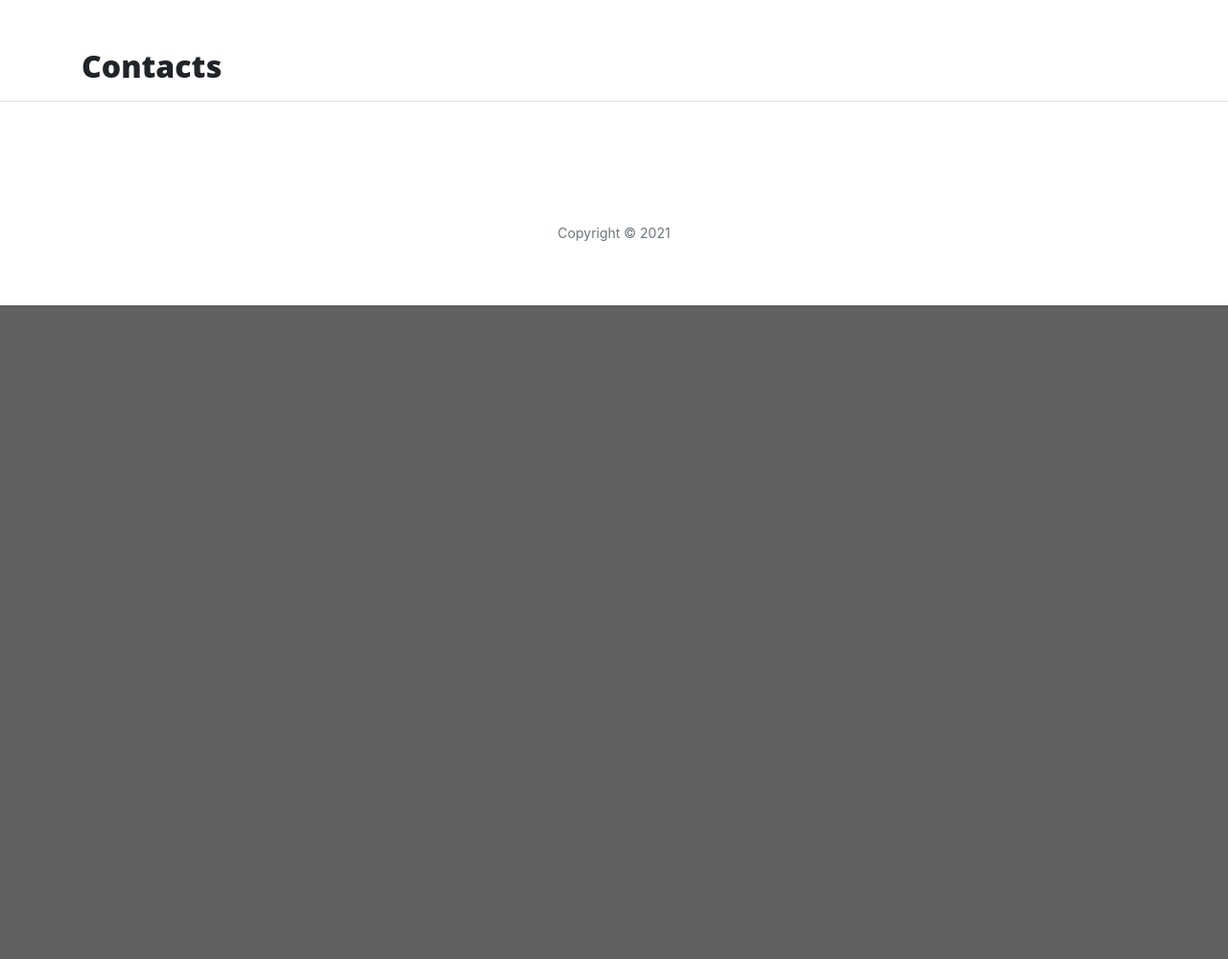
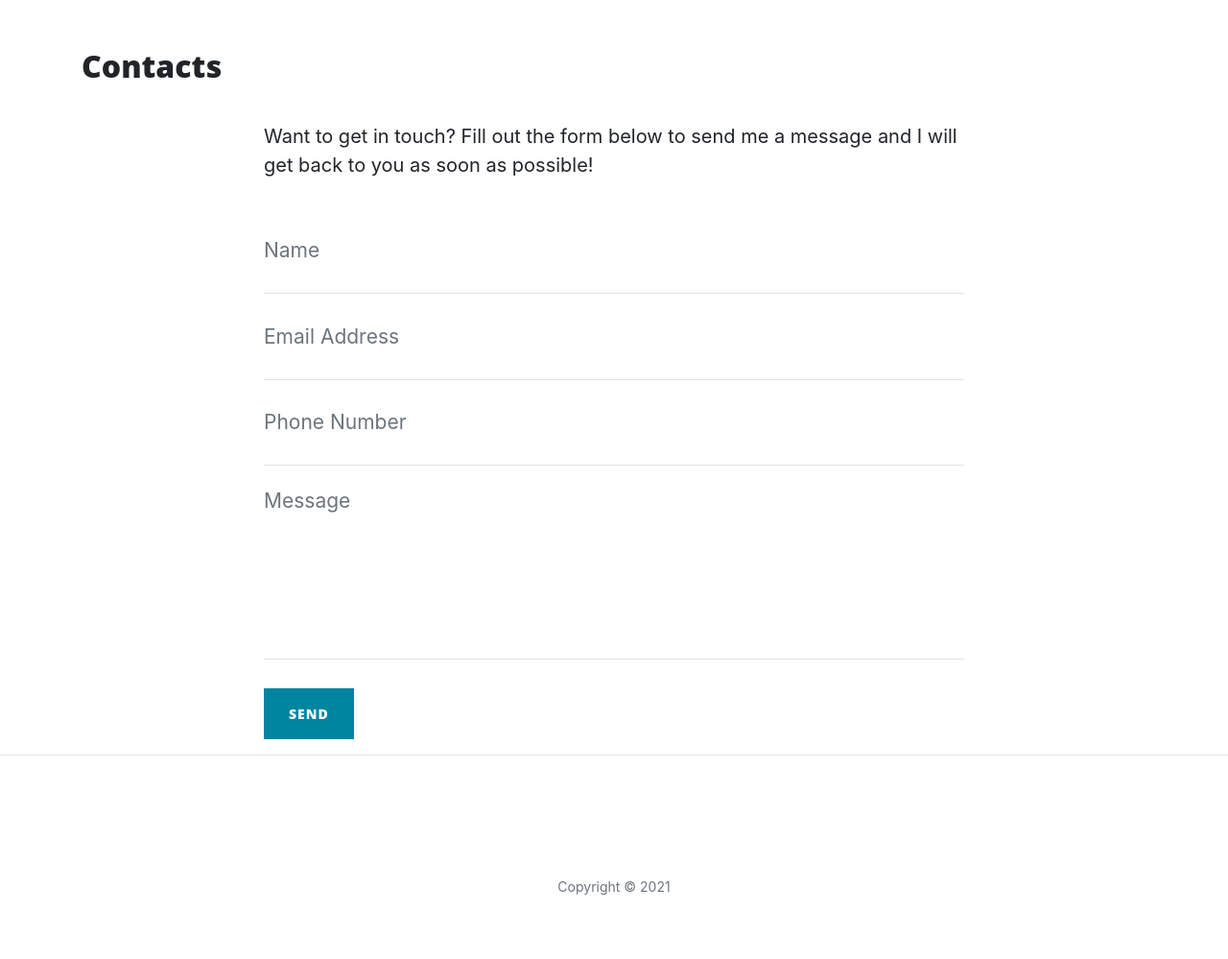
Before and after one commit to IgnazioSotgiu/thorin-flask-app, a Flask app: page /contacts in a window 1280 px wide. Shown: the part 628-1627 px from the top of the page at 96% size. Before the commit the page ends 946 px from the top, so only its background shows below. Run offline with Flask 2, Linux system fonts and the light colour scheme; some libraries are stand-ins or nearby versions.

Commit message:
added form to contact.html

```diff
--- a/run.py
+++ b/run.py
@@ -1,7 +1,7 @@
 import os
 import json
 
-from flask import Flask, render_template
+from flask import Flask, render_template, request
 
 
 app = Flask(__name__)
@@ -21,8 +21,22 @@ def about():
     return render_template("about.html", page_title="About", company=data)
 
 
-@app.route("/contacts")
+@app.route("/about/<member_name>")
+def about_member(member_name):
+    member = {}
+    with open("data/company.json", "r") as json_data:
+        data = json.load(json_data)
+        for obj in data:
+            if obj["url"] == member_name:
+                member = obj
+    return render_template("member.html", member=member)
+
+
+
+@app.route("/contacts", methods=["GET", "POST"])
 def contacts():
+    if request.method == "POST":
+        print(request.form)
     return render_template("contacts.html", page_title="Contacts")
 
 
--- a/templates/about.html
+++ b/templates/about.html
@@ -13,7 +13,7 @@
         <div class="row featurette">
             {%  if loop.index % 2 != 0 %}
                 <div class="col-md-7">
-                    <h3>{{loop.index}}.{{member.name}}</h3>
+                    <h3><a href="/about/{{ member.url }}">{{loop.index}}.{{member.name}}</a></h3>
                     <p>
                         {{member.description}}
                     </p>
@@ -26,7 +26,7 @@
                     <img src='{{member.image_source}}' alt='{{member.name}}' class="featurette-image image-responsive">
                 </div>
                 <div class="col-md-7">
-                    <h3>{{loop.index}}.{{member.name}}</h3>
+                    <h3><a href="/about/{{ member.url }}">{{loop.index}}.{{member.name}}</a></h3>
                     <p>
                         {{member.description}}
                     </p>
--- a/templates/contacts.html
+++ b/templates/contacts.html
@@ -2,4 +2,48 @@
 {% block content %}
     <h2>{{ page_title }}</h2>
 
+    <div class="row">
+        <div class="col-lg-8 col-md-10 mx-auto">
+            <p>Want to get in touch? Fill out the form below to send me a message and I will get back to you as soon as
+                possible!</p>
+            <form method="POST" id="contactForm" name="sentMessage" novalidate>
+                <div class="control-group">
+                    <div class="form-group floating-label-form-group controls">
+                        <label>Name</label>
+                        <input class="form-control" id="name" name="name" type="text" placeholder="Name" required
+                            data-validation-required-message="Please enter your name." />
+                        <p class="help-block text-danger"></p>
+                    </div>
+                </div>
+                <div class="control-group">
+                    <div class="form-group floating-label-form-group controls">
+                        <label>Email Address</label>
+                        <input class="form-control" id="email" name="email" type="email" placeholder="Email Address" required
+                            data-validation-required-message="Please enter your email address." />
+                        <p class="help-block text-danger"></p>
+                    </div>
+                </div>
+                <div class="control-group">
+                    <div class="form-group col-xs-12 floating-label-form-group controls">
+                        <label>Phone Number</label>
+                        <input class="form-control" id="phone" name="phone" type="tel" placeholder="Phone Number" required
+                            data-validation-required-message="Please enter your phone number." />
+                        <p class="help-block text-danger"></p>
+                    </div>
+                </div>
+                <div class="control-group">
+                    <div class="form-group floating-label-form-group controls">
+                        <label>Message</label>
+                        <textarea class="form-control" id="message" name="message" rows="5" placeholder="Message" required
+                            data-validation-required-message="Please enter a message."></textarea>
+                        <p class="help-block text-danger"></p>
+                    </div>
+                </div>
+                <br />
+                <div id="success"></div>
+                <button class="btn btn-primary" id="sendMessageButton" type="submit">Send</button>
+            </form>
+        </div>
+    </div>
+
 {% endblock %}
```
Also changed, not shown: data/company.json (+27 -13 lines), templates/member.html (added, +15 -0 lines).
